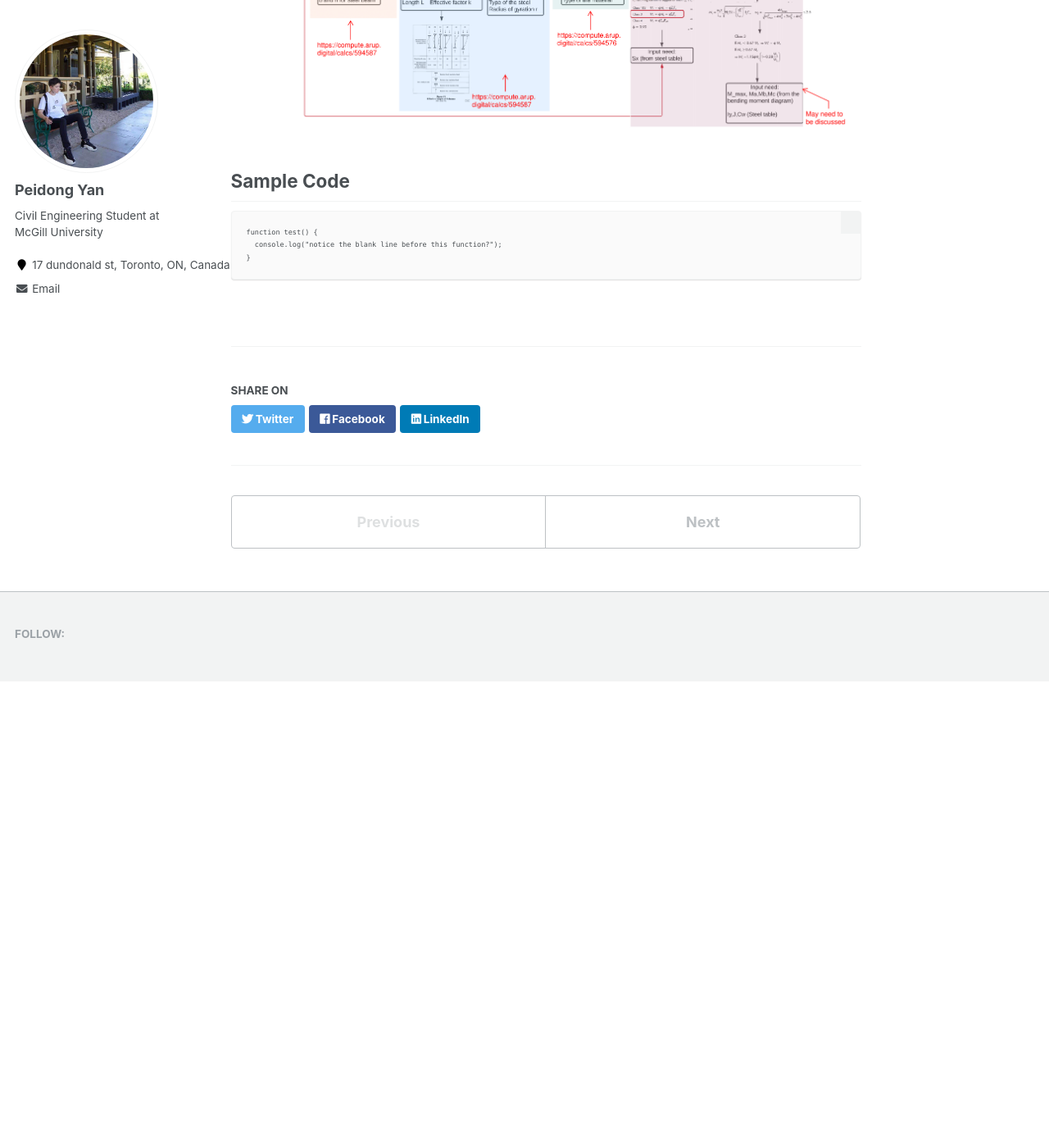
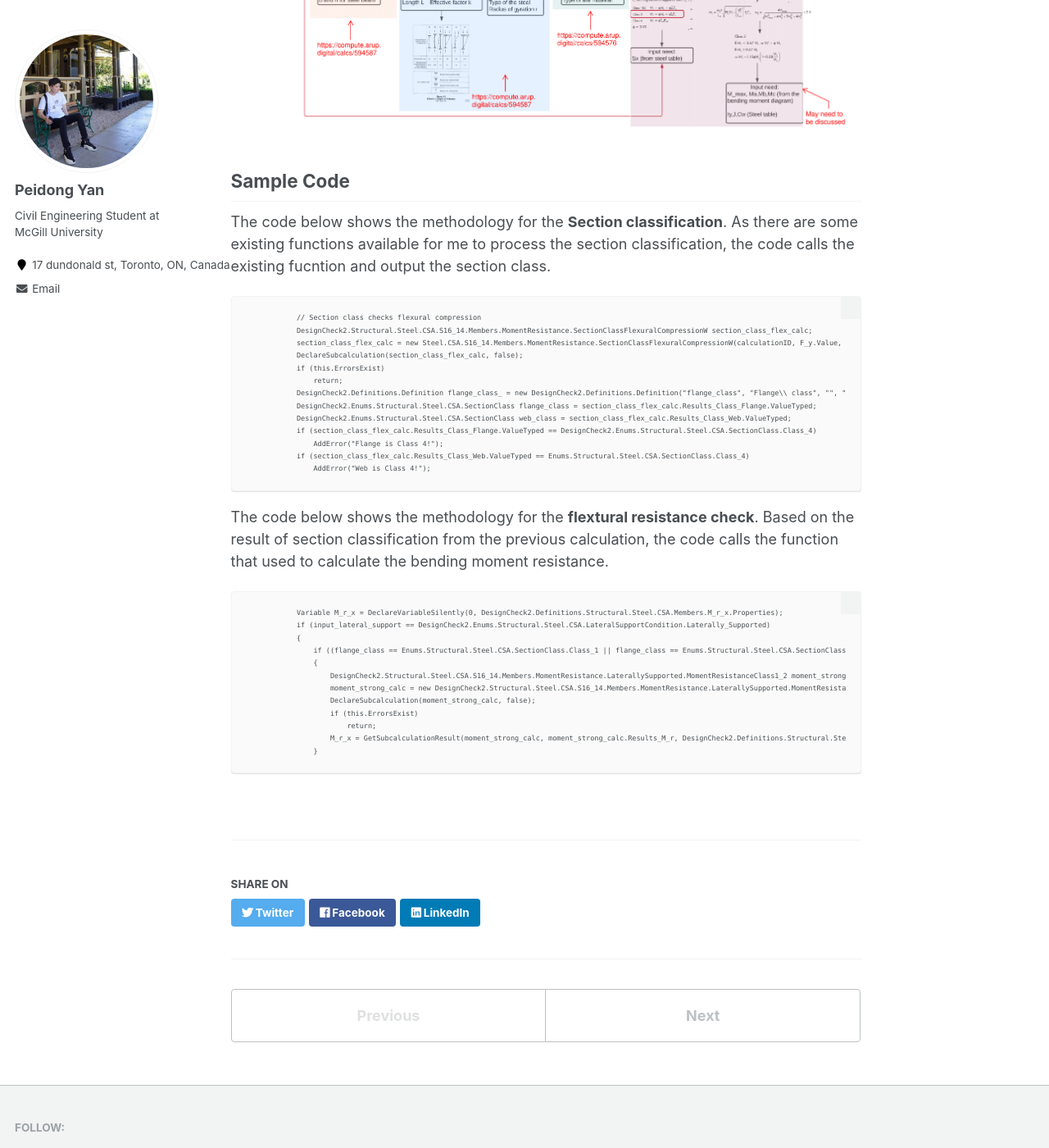
Before and after one commit to LorenYan98/LY.github.io, a Jekyll site: the page built from _portfolio/portfolio-1.md, in a window 1280 px wide and 1400 px high, scrolled down 2151 px. Shown: the whole window at 82% size. Built offline with Jekyll 4.4.1, drawn with Linux system fonts in a browser that asks for light colours; before the commit the page ends 2982 px from its top, so only the background shows below that.

Commit message:
Update portfolio-1.md

````diff
--- a/_portfolio/portfolio-1.md
+++ b/_portfolio/portfolio-1.md
@@ -40,8 +40,34 @@ The code reads through user's input and select proper check based on it.
 
 Sample Code
 ---
+The code below shows the methodology for the **Section classification**. As there are some existing functions available for me to process the section classification, the code calls the existing fucntion and output the section class.
 ```
-function test() {
-  console.log("notice the blank line before this function?");
-}
+            // Section class checks flexural compression
+            DesignCheck2.Structural.Steel.CSA.S16_14.Members.MomentResistance.SectionClassFlexuralCompressionW section_class_flex_calc;
+            section_class_flex_calc = new Steel.CSA.S16_14.Members.MomentResistance.SectionClassFlexuralCompressionW(calculationID, F_y.Value, b.Value, d.Value, t.Value, w_web.Value, C_f.Value, A.Value);
+            DeclareSubcalculation(section_class_flex_calc, false);
+            if (this.ErrorsExist)
+                return;
+            DesignCheck2.Definitions.Definition flange_class_ = new DesignCheck2.Definitions.Definition("flange_class", "Flange\\ class", "", "Section class of flange");
+            DesignCheck2.Enums.Structural.Steel.CSA.SectionClass flange_class = section_class_flex_calc.Results_Class_Flange.ValueTyped;
+            DesignCheck2.Enums.Structural.Steel.CSA.SectionClass web_class = section_class_flex_calc.Results_Class_Web.ValueTyped;
+            if (section_class_flex_calc.Results_Class_Flange.ValueTyped == DesignCheck2.Enums.Structural.Steel.CSA.SectionClass.Class_4)
+                AddError("Flange is Class 4!");
+            if (section_class_flex_calc.Results_Class_Web.ValueTyped == Enums.Structural.Steel.CSA.SectionClass.Class_4)
+                AddError("Web is Class 4!");
 ```
+The code below shows the methodology for the **flextural resistance check**. Based on the result of section classification from the previous calculation, the code calls the function that used to calculate the bending moment resistance.
+```
+            Variable M_r_x = DeclareVariableSilently(0, DesignCheck2.Definitions.Structural.Steel.CSA.Members.M_r_x.Properties);
+            if (input_lateral_support == DesignCheck2.Enums.Structural.Steel.CSA.LateralSupportCondition.Laterally_Supported)
+            {
+                if ((flange_class == Enums.Structural.Steel.CSA.SectionClass.Class_1 || flange_class == Enums.Structural.Steel.CSA.SectionClass.Class_2) && (web_class == Enums.Structural.Steel.CSA.SectionClass.Class_1 || web_class == Enums.Structural.Steel.CSA.SectionClass.Class_2))
+                {
+                    DesignCheck2.Structural.Steel.CSA.S16_14.Members.MomentResistance.LaterallySupported.MomentResistanceClass1_2 moment_strong_calc;
+                    moment_strong_calc = new DesignCheck2.Structural.Steel.CSA.S16_14.Members.MomentResistance.LaterallySupported.MomentResistanceClass1_2(calculationID, F_y.Value, Z_x.Value);
+                    DeclareSubcalculation(moment_strong_calc, false);
+                    if (this.ErrorsExist)
+                        return;
+                    M_r_x = GetSubcalculationResult(moment_strong_calc, moment_strong_calc.Results_M_r, DesignCheck2.Definitions.Structural.Steel.CSA.Members.M_r_x.Properties);
+                }
+```
````
